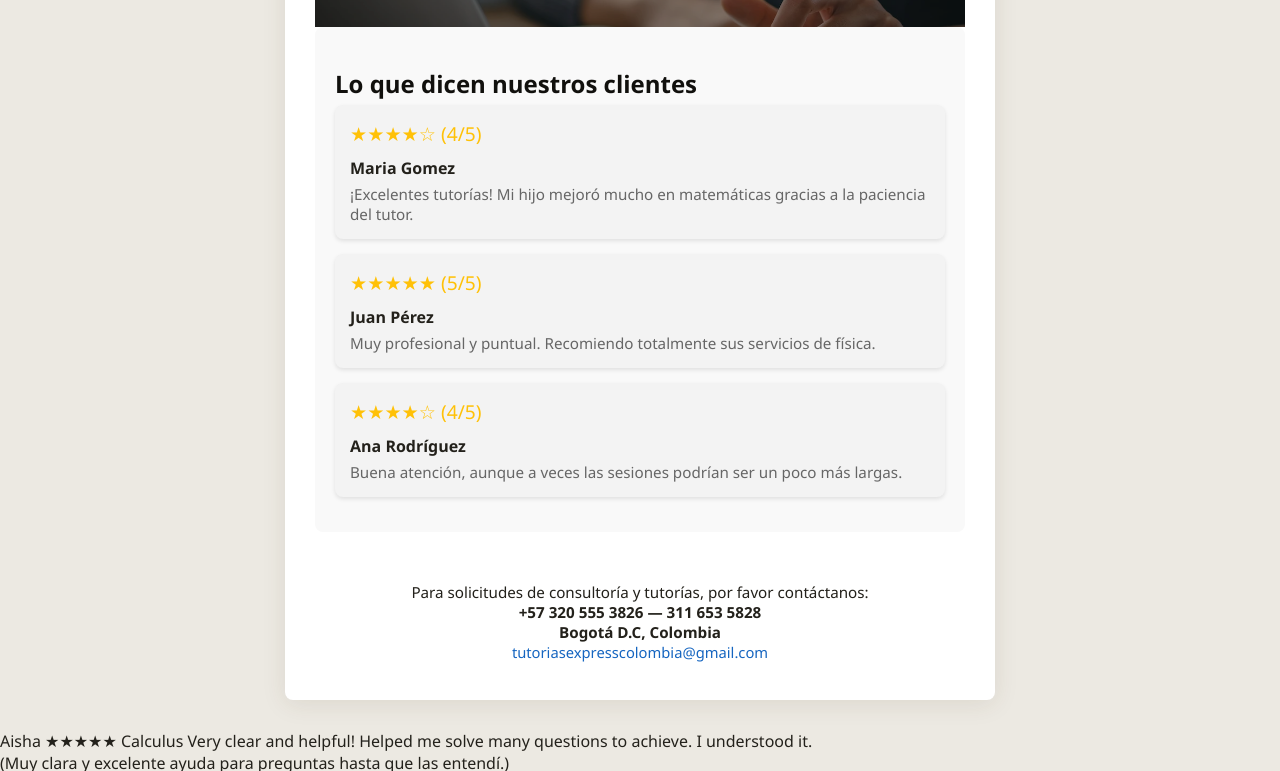
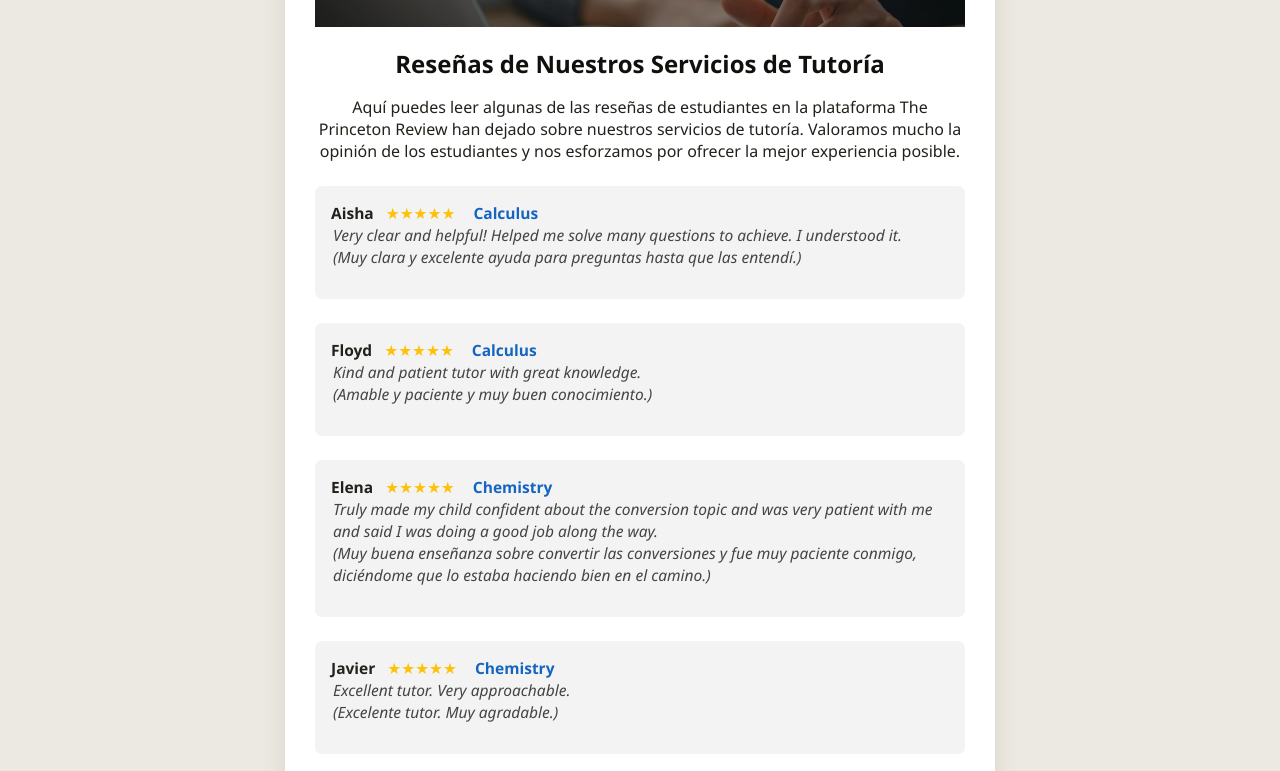
Before and after one commit to sfmantillas/tutoriasexpresscolombia, a plain HTML site: page reviews.html in a window 1280 px wide. Shown: the part 248-1019 px from the top of the page. Drawn offline with Linux system fonts and the light colour scheme.

Commit message:
Update reviews.html
Barra de navegación, márgenes, etc

```diff
--- a/reviews.html
+++ b/reviews.html
@@ -188,7 +188,7 @@
       /* Center exactly */
       color: white;
       /* White text */
-      font-size: 5em;
+      font-size: 3.5em;
       /* Large font */
       font-weight: bold;
       /* Bold weight */
@@ -228,54 +228,35 @@
       font-size: 1.1em;
       /* Slightly larger */
     }
-    .review-section {
-      /* Container for review section */
-      margin-bottom: 20px;
-      /* Space below */
-      background: #f9f9f9;
-      /* Light background */
-      padding: 20px;
-      /* Padding inside */
-      border-radius: 8px;
-      /* Rounded corners */
+    .reviews-section {
+      background: var(--review-bg);
+      border-radius: 7px;
+      padding: 16px;
+      margin-top: 24px;
     }
-    .review-card {
-      /* Individual review card */
-      background: var(--review-bg);
-      /* Light gray background */
-      padding: 15px;
-      /* Padding inside */
+    .review {
       margin-bottom: 15px;
-      /* Space between cards */
-      border-radius: 8px;
-      /* Rounded corners */
-      box-shadow: 0 2px 4px rgba(0,0,0,0.1);
-      /* Subtle shadow */
+      font-size: 0.97em;
     }
-    .review-card .rating {
-      /* Rating display */
+    .review .reviewer {
+      font-weight: bold;
+      margin-right: 8px;
+    }
+    .review .stars {
       color: var(--star-color);
-      /* Gold stars */
-      font-size: 1.2em;
-      /* Larger font */
-      margin-bottom: 10px;
-      /* Space below */
+      font-size: 1em;
+      margin-right: 8px;
     }
-    .review-card .name {
-      /* Reviewer name */
+    .review .subject {
       font-weight: bold;
-      /* Bold */
-      margin-bottom: 5px;
-      /* Space below */
-      color: var(--main-text);
-      /* Main text color */
+      color: var(--link-blue);
+      margin-left: 6px;
     }
-    .review-card .comment {
-      /* Review comment */
-      font-size: 0.95em;
-      /* Slightly smaller */
-      color: #666;
-      /* Gray color */
+    .review .comment {
+      margin-left: 2px;
+      color: #444;
+      font-style: italic;
+      display: block;
     }
     .footer {
       /* Footer styles */
@@ -307,7 +288,7 @@
       /* Slightly smaller */
     }
     /* Media Queries for Mobile vs PC */
-    @media (max-width: 700px) {
+    @media (max-width: 820px) {
       /* Mobile styles */
       .nav-links {
         /* Nav links on mobile - hidden by default */
@@ -353,7 +334,7 @@
         /* Smaller font */
       }
     }
-    @media (min-width: 701px) {
+    @media (min-width: 821px) {
       /* Desktop styles */
       .hamburger {
         /* Hide hamburger on desktop */
@@ -412,7 +393,7 @@
       <!-- Reviews link - active -->
       <li><a href="reviews.html" class="active">Reseñas</a></li>
       <!-- Contact link -->
-      <li><a href="contacto.html">Contacto</a></li>
+      <li><a href="about.html">Acerca de</a></li>
     </ul>
     <!-- Hamburger button for mobile menu -->
     <button class="hamburger" onclick="toggleMenu()">☰</button>
@@ -427,40 +408,8 @@
       <div class="hero-text">Reseñas</div>
     </div>
 
-    <!-- Review Section -->
-    <section class="review-section">
-      <!-- Section title -->
-      <div class="title">Lo que dicen nuestros clientes</div>
-      <!-- Review cards -->
-      <div class="review-card">
-        <div class="rating">★★★★☆ (4/5)</div>
-        <div class="name">Maria Gomez</div>
-        <div class="comment">¡Excelentes tutorías! Mi hijo mejoró mucho en matemáticas gracias a la paciencia del tutor.</div>
-      </div>
-      <div class="review-card">
-        <div class="rating">★★★★★ (5/5)</div>
-        <div class="name">Juan Pérez</div>
-        <div class="comment">Muy profesional y puntual. Recomiendo totalmente sus servicios de física.</div>
-      </div>
-      <div class="review-card">
-        <div class="rating">★★★★☆ (4/5)</div>
-        <div class="name">Ana Rodríguez</div>
-        <div class="comment">Buena atención, aunque a veces las sesiones podrían ser un poco más largas.</div>
-      </div>
-    </section>
-
-    <div class="footer">
-      <!-- Footer contact info -->
-      <div class="contact-info">
-        <!-- Contact text -->
-        Para solicitudes de consultoría y tutorías, por favor contáctanos:<br>
-        <!-- Phone numbers -->
-        <b>+57 320 555 3826 &mdash; 311 653 5828<br>Bogotá D.C, Colombia</b><br>
-        <!-- Email link -->
-        <a href="mailto:tutoriasexpresscolombia@gmail.com">tutoriasexpresscolombia@gmail.com</a>
-      </div>
-    </div>
-  </div>
+    <h1 class="title center">Reseñas de Nuestros Servicios de Tutoría</h1>
+    <p class="center">Aquí puedes leer algunas de las reseñas de estudiantes en la plataforma The Princeton Review han dejado sobre nuestros servicios de tutoría. Valoramos mucho la opinión de los estudiantes y nos esforzamos por ofrecer la mejor experiencia posible.</p>
 
     <div class="reviews-section">
       <div class="review">
@@ -470,13 +419,17 @@
           <span class="comment">Very clear and helpful! Helped me solve many questions to achieve. I understood it.<br>
           (Muy clara y excelente ayuda para preguntas hasta que las entendí.)</span>
         </div>
+      </div>
+    <div class="reviews-section">
       <div class="review">
         <span class="reviewer">Floyd</span>
-        <span class="stars">★★★★☆</span>
+        <span class="stars">★★★★★</span>
         <span class="subject">Calculus</span>
         <span class="comment">Kind and patient tutor with great knowledge.<br>
         (Amable y paciente y muy buen conocimiento.)</span>
       </div>
+    </div>
+    <div class="reviews-section">
       <div class="review">
         <span class="reviewer">Elena</span>
         <span class="stars">★★★★★</span>
@@ -484,6 +437,8 @@
         <span class="comment">Truly made my child confident about the conversion topic and was very patient with me and said I was doing a good job along the way.<br>
         (Muy buena enseñanza sobre convertir las conversiones y fue muy paciente conmigo, diciéndome que lo estaba haciendo bien en el camino.)</span>
       </div>
+    </div>
+    <div class="reviews-section">
       <div class="review">
         <span class="reviewer">Javier</span>
         <span class="stars">★★★★★</span>
@@ -492,11 +447,15 @@
         (Excelente tutor. Muy agradable.)</span>
       </div>
     </div>
-    <a title="Haz click y lee todas las reseñas" href="#" class="view-more-btn">Ver más reseñas</a>
+
     <div class="footer">
+      <!-- Footer contact info -->
       <div class="contact-info">
+        <!-- Contact text -->
         Para solicitudes de consultoría y tutorías, por favor contáctanos:<br>
-        <b>+57 320 555 3826 &mdash; 311 653 5828<br>Bogotá D.C, Colombia</b><br>
+        <!-- Phone numbers -->
+        <b>+57 320 555 3826 &mdash; +57 311 653 5828<br>Bogotá D.C, Colombia</b><br>
+        <!-- Email link -->
         <a href="mailto:tutoriasexpresscolombia@gmail.com">tutoriasexpresscolombia@gmail.com</a>
       </div>
     </div>
```
Lines whose indentation alone changed are shown as unchanged.
